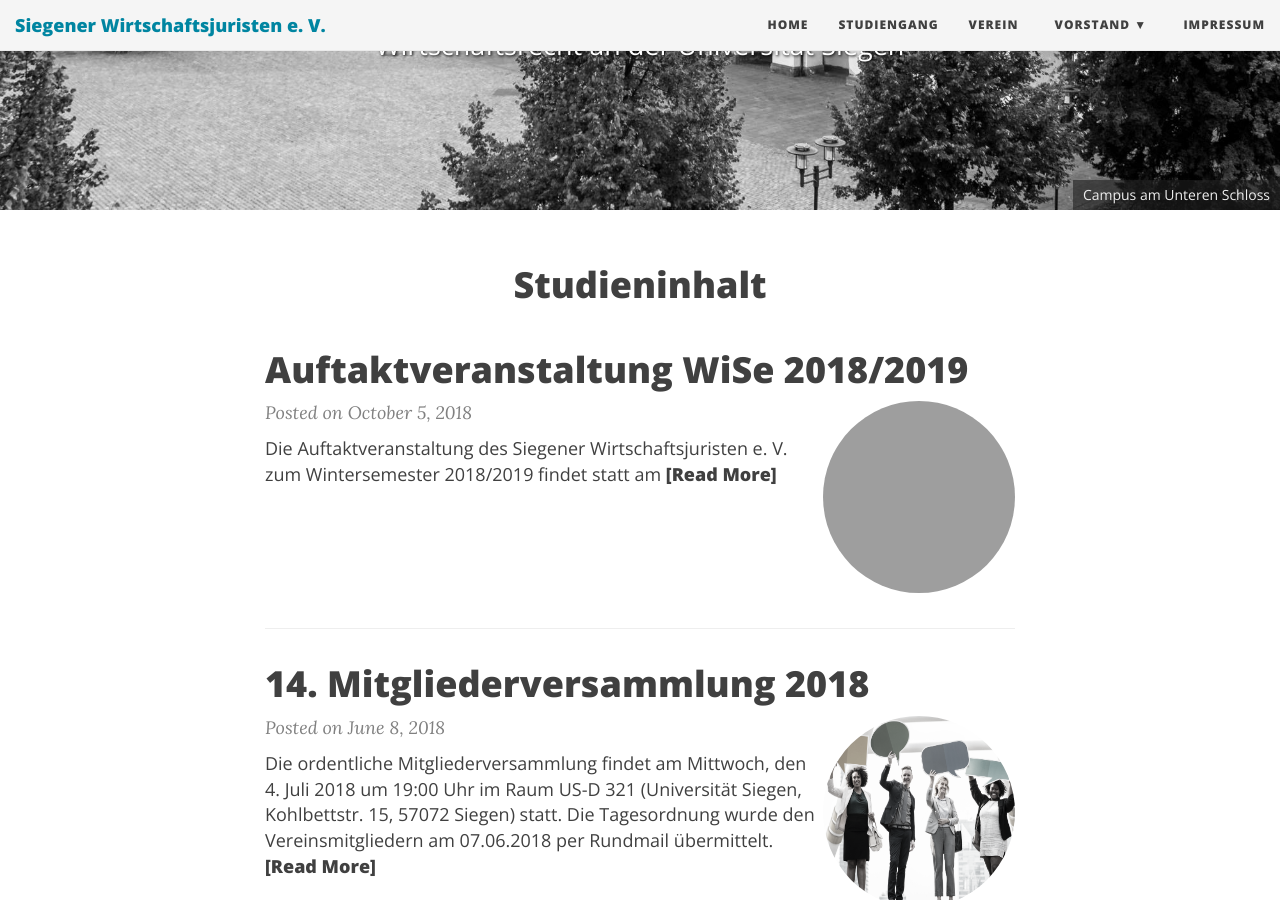
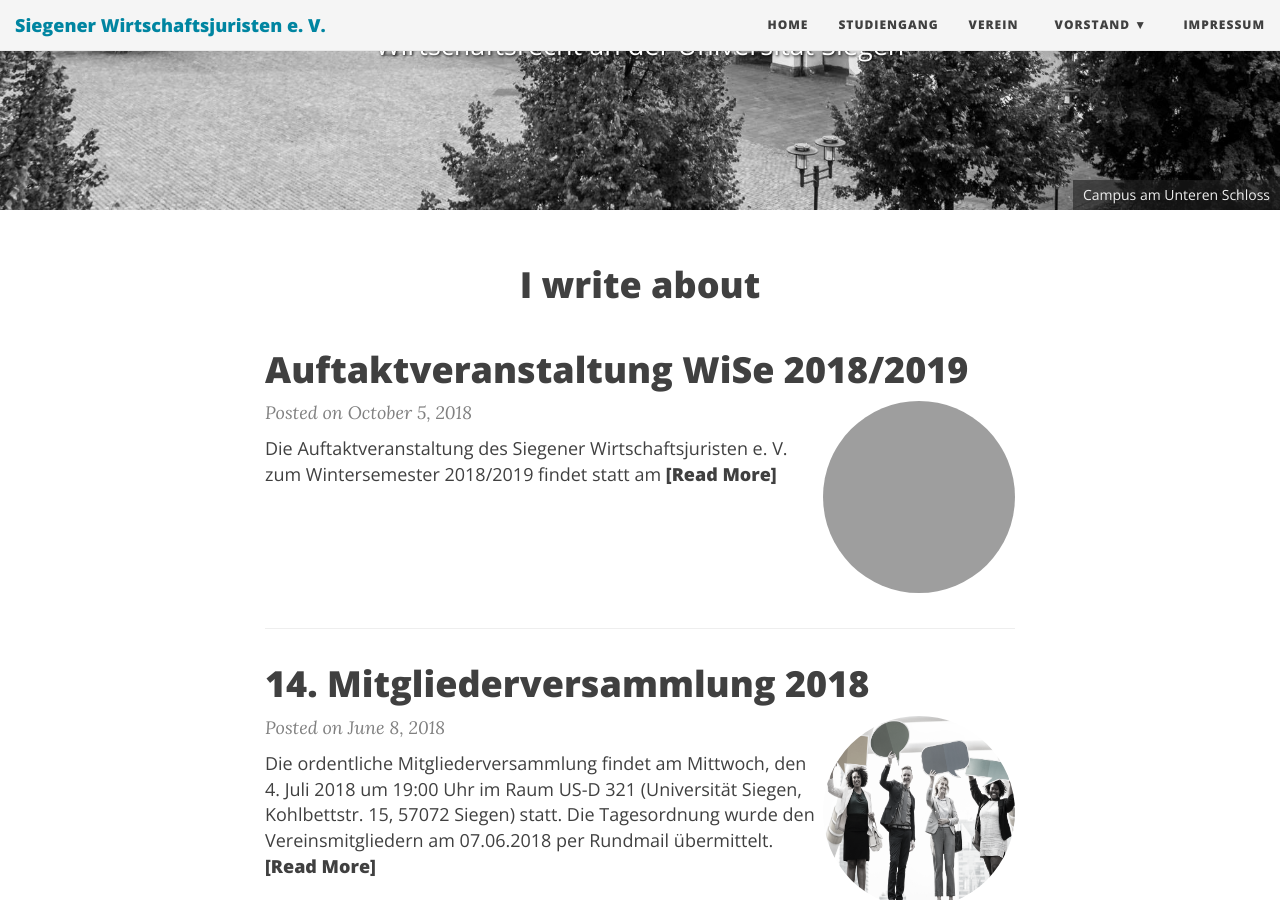
Before and after one commit to dewrs/dewrs.github.io, a Jekyll site: the page built from index.html, in a window 1280 px wide and 900 px high, scrolled down 568 px. Built offline with Jekyll 4.4.1, drawn with Linux system fonts in a browser that asks for light colours; nearby versions of some CDN libraries; library files that are not in the unit come from our copies; the list of posts is cut into pages by our own code; grey boxes are pictures that could not be loaded.

Commit message:
Update index.html

```diff
--- a/index.html
+++ b/index.html
@@ -26,7 +25,7 @@
   <div class="row">
     <div class="col-sm-12">
       <div class="text-center">
-          <h1>Studieninhalt <span class="typed" style="color:#890000";></span></h1>
+          <h1>I write about <span class="typed" style="color:#890000";></span></h1>
       </div>
     </div>
   </div>
```
Also changed, not shown: other parts of index.html (+1 -2 lines).
